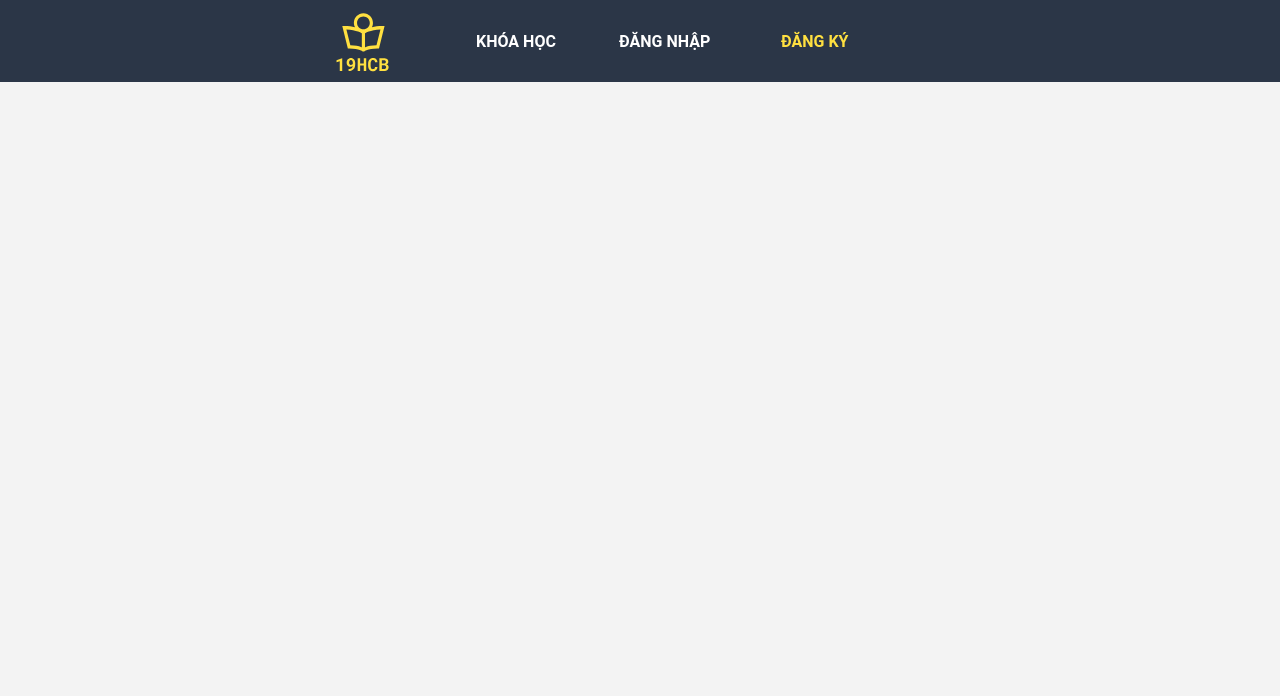
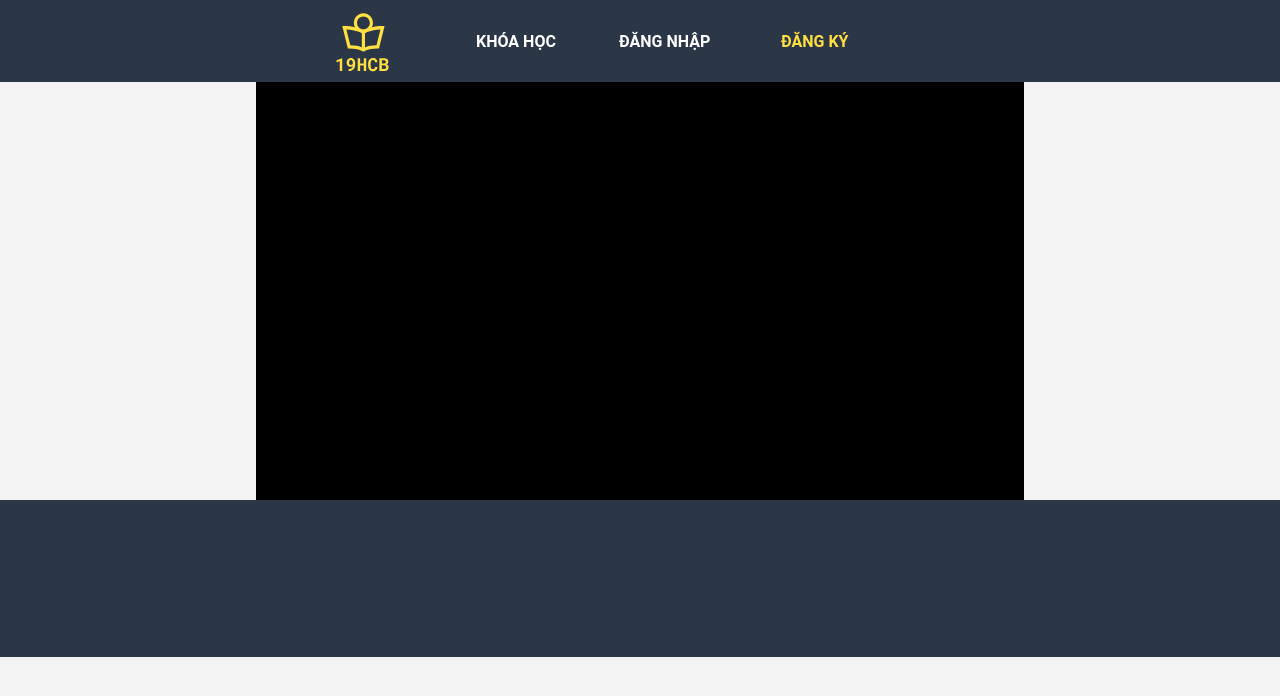
Before and after one commit to ntnhan997/HoTroOnTHPT, a React (Create React App) app in the folder frontend/: page / in a window 1280 px wide. Shown: the top 696 px of the page. Built offline with nearby package versions, Linux system fonts and the light colour scheme.

Commit message:
create layout contain and footer

```diff
--- a/frontend/src/App.css
+++ b/frontend/src/App.css
@@ -66,3 +66,40 @@
     /* identical to box height */
     color: #FFE040;
 }
+
+.contain {
+    width: 100%;
+    min-height: 500px;
+    display: flex;
+}
+
+.contain-left {
+    min-height: 500px;
+    flex: 1;
+}
+
+.contain-mid {
+    background-color: black;
+    min-height: 500px;
+    flex: 3;
+}
+
+.contain-right {
+    min-height: 500px;
+    flex: 1;
+}
+
+.footer {
+    position: absolute;
+    width: 100%;
+    height: 212px;
+    left: 0px;
+}
+
+.footer-bottom {
+    position: absolute;
+    width: 100%;
+    height: 157px;
+    left: 0px;
+    background: #2B3647;
+}
--- a/frontend/src/App.js
+++ b/frontend/src/App.js
@@ -19,6 +19,15 @@ function App() {
         <div ><Link to="/dangnhap" className="btn-login">ĐĂNG NHẬP</Link></div>
         <div ><Link to="/dangky" className="btn-register">ĐĂNG KÝ</Link></div>
       </div>
+      <div className="contain">
+        <div className="contain-left">hello left</div>
+        <div className="contain-mid">hello mid</div>
+        <div className="contain-right">hello right</div>
+      </div>
+      <div className="footer">
+        <div className="footer-top"></div>
+        <div className="footer-bottom"></div>
+      </div>
     </div>
     </Router>
   );
```
Also changed, not shown: 1 other file (tests, documents, lock files or other folders).
